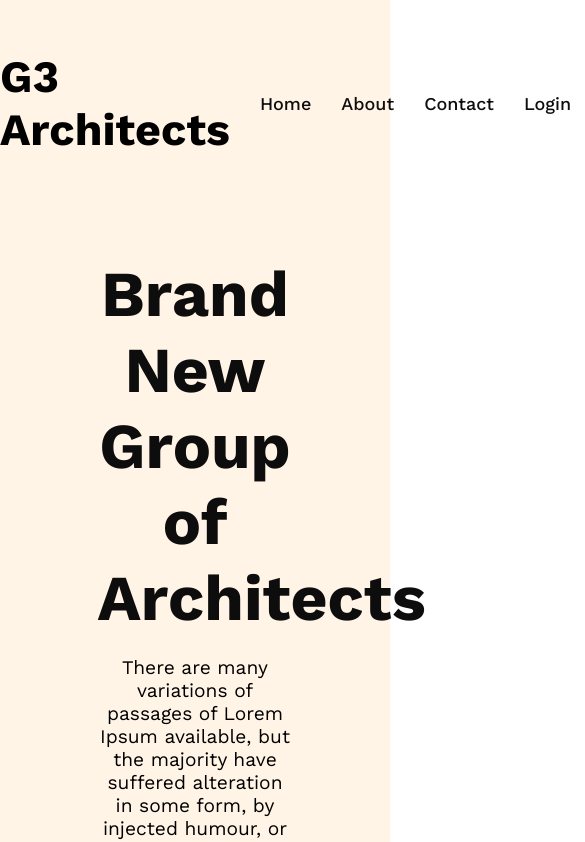
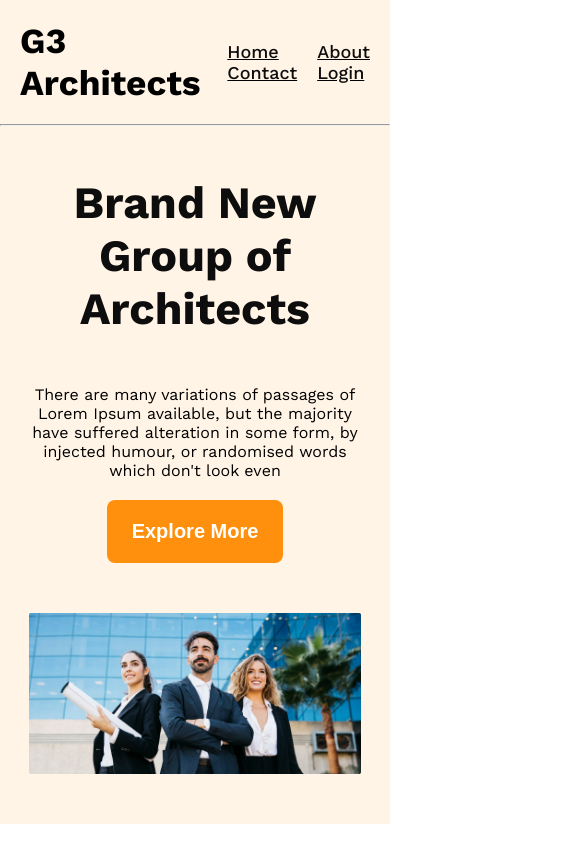
Before and after one commit to Ibrahim-Roni/g3-architecture, a plain HTML site: page index.html in a window 390 px wide. Shown: the top 842 px of the page, 585 px wide, since content can reach past the window. Drawn offline with nearby package versions, Linux system fonts and the light colour scheme.

Commit message:
added the responsive code for navigation, home and team section. it working successfully in mobile device

```diff
--- a/index.html
+++ b/index.html
@@ -21,6 +21,7 @@
         </nav>
 
     </header>
+    <hr>
 
     <!-- Main -->
     <main>
--- a/style.css
+++ b/style.css
@@ -59,6 +59,10 @@ header {
 .branding {
     font-size: 2.8rem;
     font-weight: bold;
+}
+
+hr {
+    display: none;
 }
 
 /* Home Section */
@@ -130,7 +134,6 @@ header {
 .text {
     display: flex;
     max-width: 530px;
-    height: 350px;
 }
 
 .features-item {
@@ -154,3 +157,76 @@ header {
     margin: 50px 0 20px 0;
     color: var(--second-text-color);
 }
+
+
+
+/* Responsive website */
+
+@media screen and (max-width: 576px) {
+    /* Responsive Navigation */
+    .navbar {
+        padding: 20px;
+    }
+
+    .branding {
+        font-size: 2.2rem;
+    }
+
+    .nav-item {
+        margin-left: 20px;
+    }
+
+    .nav-links {
+        display: grid;
+        grid-template-columns: repeat(2, 1fr);
+        text-decoration: underline;
+    }
+
+    hr {
+        display: block;
+        background: var(--second-text-color);
+    }
+
+    /* Responsive Home */
+
+    .banner-title {
+        width: 95%;
+        font-size: 2.8rem;
+        padding: 0;
+    }
+
+    .banner-desription {
+        width: 90%;
+        margin-top: 50px;
+        font-size: 1rem;
+    }
+
+    .home-image {
+        width: 85%;
+    }
+
+    /* Responsive Team */
+
+
+    .team-section {
+        height: auto;
+        margin-top: 50px;
+        flex-direction: column;
+    }
+    .team-images {
+        grid-template-columns: repeat(1, 1fr);
+        gap: 20px;
+    }
+
+    .text {
+        margin-top: 30px;
+    }
+
+    .features-item {
+        font-size: 2.4rem;
+    }
+
+    .features-description {
+        margin: 30px 0 20px 0;
+    }
+}
```
